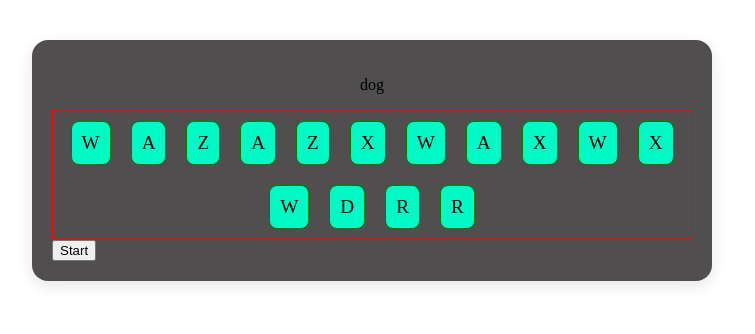
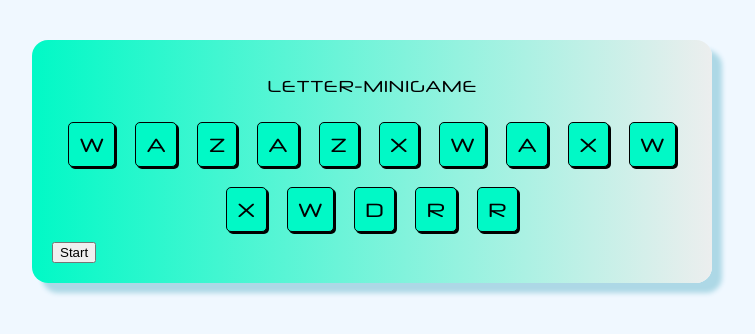
Before and after one commit to khpallon/Letter-Minigame, a plain HTML site: page main.html in a window 1280 px wide. Both pictures are taken after a click on the button "Start". Shown: the whole page, without its empty margins (268-1023 px from the left). Drawn offline with Linux system fonts and the light colour scheme.

Commit message:
a bit of website color styling

```diff
--- a/main.css
+++ b/main.css
@@ -1,21 +1,23 @@
+body{
+    font-family: Secrcode;
+    background-color: aliceblue;
+}
 .letter{
     font-size: larger;
-    border: 1px solid green;
-    border-radius:8px;
+    border: 1px solid rgb(0, 0, 0);
+    border-radius:5px;
     background-color: #01F9C6;
     display: inline-block;
     padding: 10px;
     margin: 10px;
-
+    box-shadow: 2px 2px;
 }
 #letterContainer{
-    border: 1px solid red;
     display: inline-block;
 }
 #whole{
-    background-color: #504e4e;
-    border-radius: 16px;
-    box-shadow: 0 5px 15px rgba(0, 0, 0, 0.1);
+    background-image: linear-gradient(to right, #01F9C6 , rgb(236, 238, 238));    border-radius: 16px;
+    box-shadow: 10px 10px 5px lightblue;
     max-width: 640px;
     margin: 40px auto;
     padding: 20px;
@@ -28,3 +30,8 @@
 #restart{
     display:block;
 }
+
+@font-face {
+    font-family: 'Secrcode'; /*a name to be used later*/
+    src: url('./neuropol\ x\ rg.otf'); /*URL to font*/
+}
--- a/main.html
+++ b/main.html
@@ -9,7 +9,7 @@
 </head>
 <body>
     <div id="whole">
-    <p id="noku">dog</p>
+    <p id="dog">LETTER-MINIGAME</p>
     <div id="letterContainer"></div>
     <button id="restart" onclick="restart()">Start</button>
 </div>
```
Also changed, not shown: neuropol x rg.otf (added), secrcode.ttf (added).
